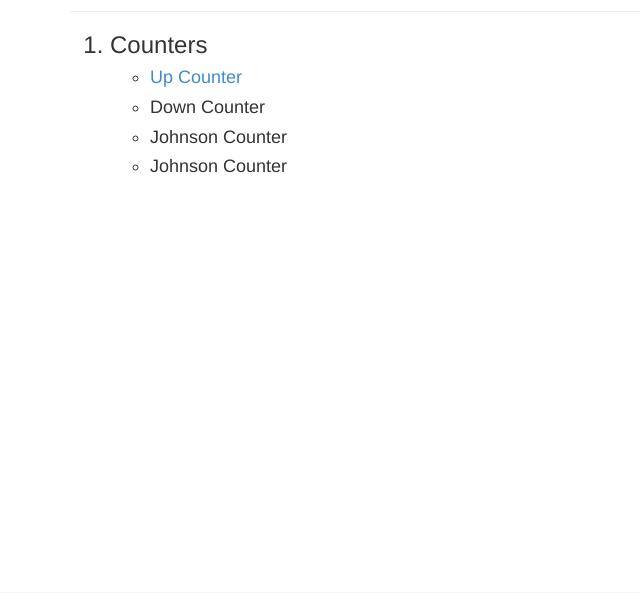
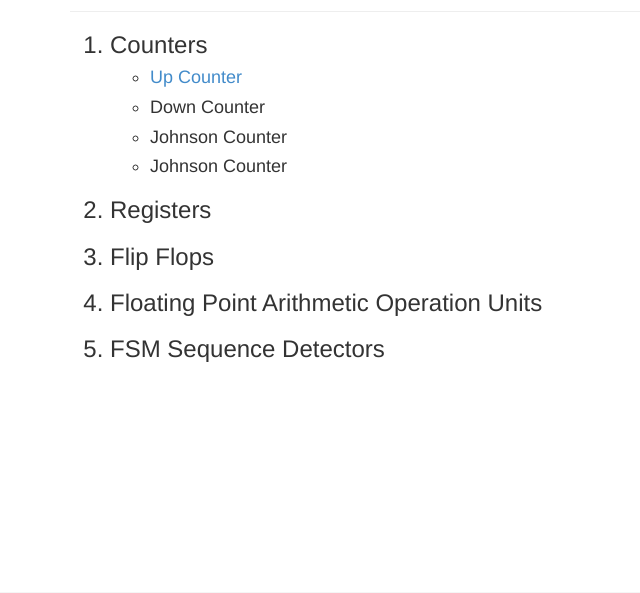
Before and after one commit to mshamir11/python-verilog-code-gen, a Flask app: page /modules in a window 1280 px wide. Shown: the part 148-741 px from the top of the page, without its empty margins (0-640 px from the left). Run offline with Flask 2, Linux system fonts and the light colour scheme; some libraries are stand-ins or nearby versions.

Commit message:
Updated the modules page

```diff
--- a/templates/pages/placeholder.module.html
+++ b/templates/pages/placeholder.module.html
@@ -14,8 +14,12 @@
     <h4><li>Down Counter</li></h4>
     <h4><li>Johnson Counter</li></h4>
     <h4><li>Johnson Counter</li></h4>
+  </ul>
+  <h3><li>Registers</li></h3>
+  <h3><li>Flip Flops</li></h3>
+  <h3><li>Floating Point Arithmetic Operation Units</li></h3>
+  <h3><li>FSM Sequence Detectors</li></h3>
 
-  </ul>
   <!-- <li>Australia</li>
   <li>South Africa</li>
   <li>New Zealand</li>
```
